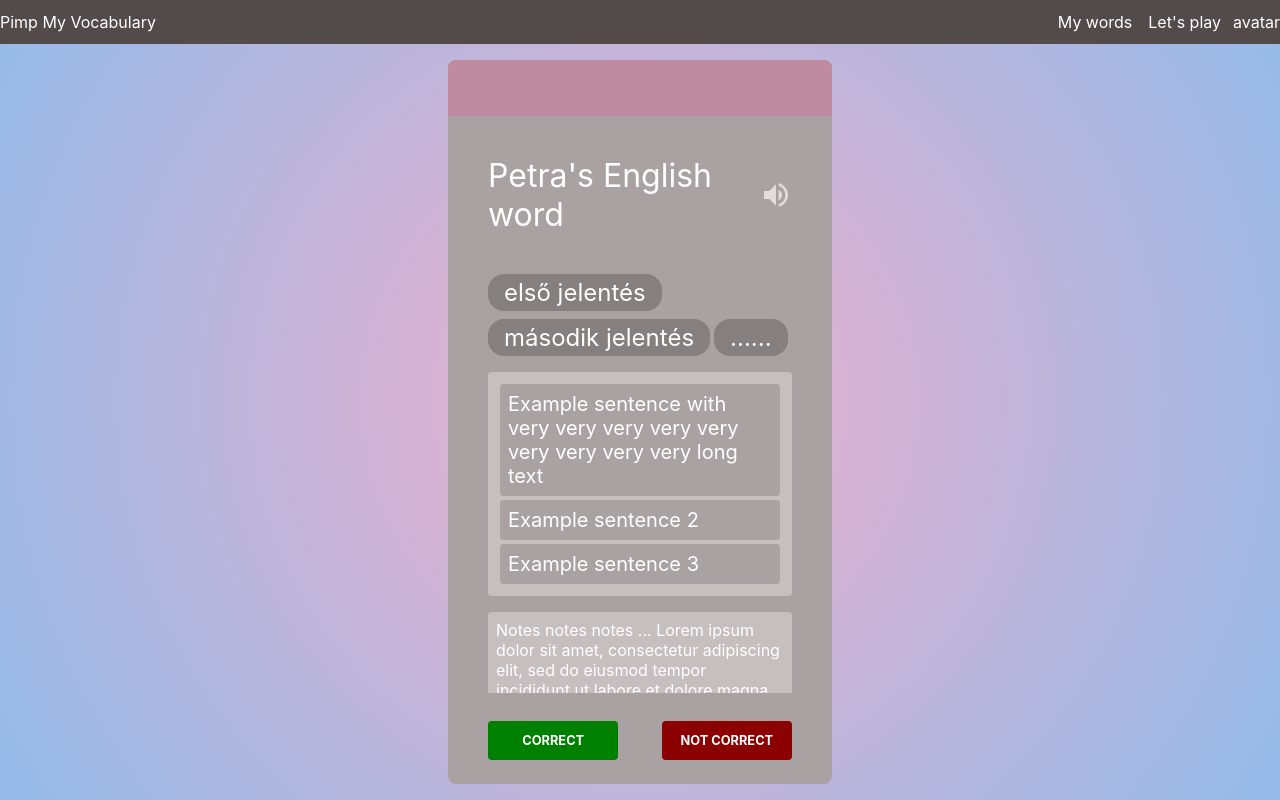
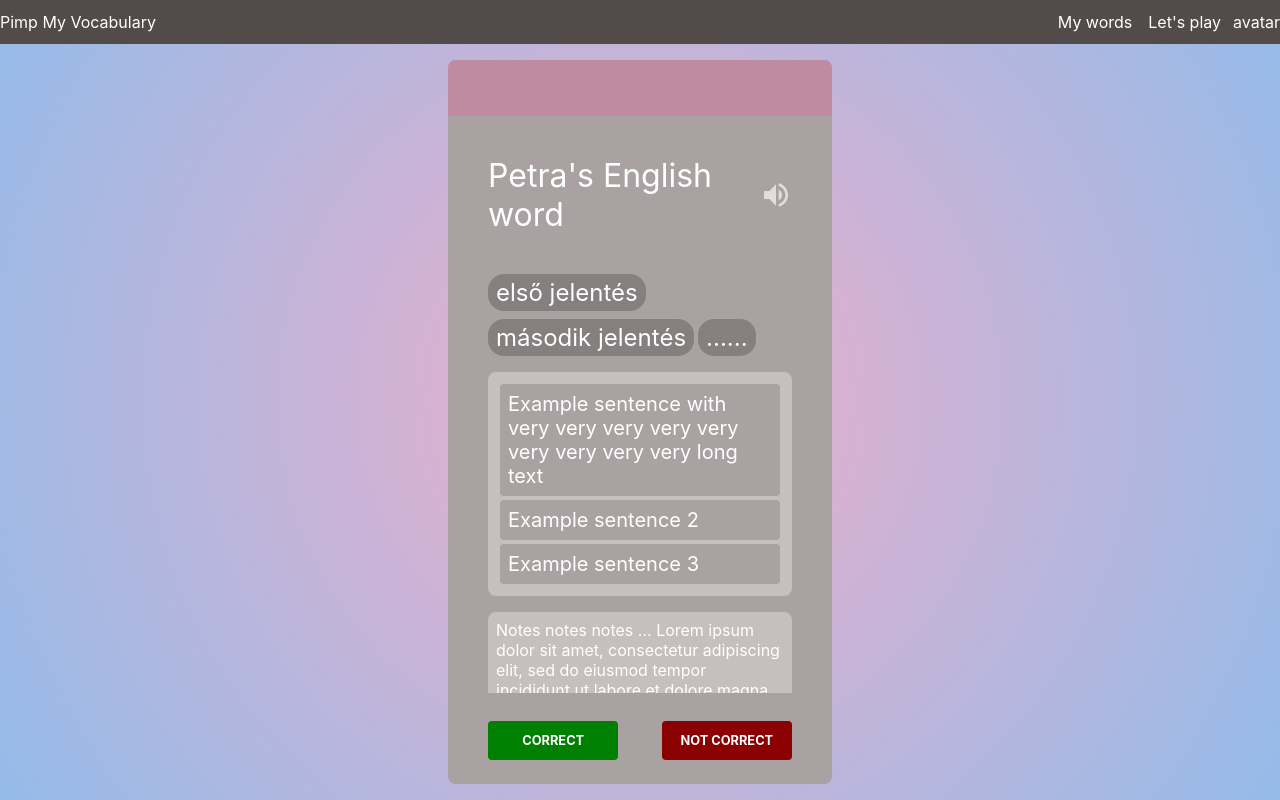
Before and after one commit to Crepkey/pmv_frond_end, a React (Create React App) app: page / in a window 1280 px wide. Built offline with nearby package versions, Linux system fonts and the light colour scheme.

Commit message:
Changed border-radius, width and height from 'rem' to 'px'

```diff
--- a/src/components/PlayingCard.tsx
+++ b/src/components/PlayingCard.tsx
@@ -7,8 +7,8 @@ import { MdVolumeUp } from 'react-icons/md'
 
 const Card = styled.div`
     background-color:   #aaa2a2;
-    border-radius: 0.5rem;
-    margin: 1rem;
+    border-radius: 8px;
+    margin: 16px;
     width: 30%;
     min-width: 20rem;
     min-height: 0;
@@ -24,8 +24,7 @@ const CardHeader = styled.div`
 `
 
 const CardBody = styled.div`
-    padding: 2.5rem;
-    padding-bottom: 1.5rem;
+    padding: 40px 40px 24px 40px;
     display: flex;
     flex-direction: column;
     flex: 1;
@@ -38,14 +37,14 @@ const Title = styled.div`
     display: flex;
     justify-content: space-between;
     font-size: 2rem;
-    margin-bottom: 2.5rem;
+    margin-bottom: 40px;
 `
 
 const Icon = styled.div`
     display: flex;
     align-items: center;
     color: #e4dcdc;
-    padding-left: 1rem;
+    padding-left: 16px;
 `
 
 const ScrollContainer = styled.div`
@@ -53,36 +52,36 @@ const ScrollContainer = styled.div`
     min-height: 0;
     overflow: scroll;
     flex: 1;
-    margin-bottom: 1.5rem;
+    margin-bottom: 24px;
 `
 
 const TagContainer = styled.div`
     display: flex;
     flex-wrap: wrap;
-    margin-bottom: 0.5rem;
+    margin-bottom: 8px;
 `
 
 const Tag = styled.div`
     background-color: #857f7f;
-    margin: 0 0.25rem 0.5rem 0;
-    padding: 0.25rem 1rem;
-    border-radius: 1rem;
+    margin: 0 4px 8px 0;
+    padding: 4px 8px;
+    border-radius: 16px;
     font-size: 1.5rem;
 `
 
 const LighterCard = styled.div`
     background-color:#c7bebe;
-    border-radius: 0.25rem;
-    padding: 0.5rem;
-    margin-bottom: 1rem;
+    border-radius: 8px;
+    padding: 8px;
+    margin-bottom: 16px;
 `
 
 const Sentence = styled.div`
     background-color:#aaa2a2;
-    margin: 0.25rem;
+    margin: 4px;
     font-size: 1.25rem;
-    padding: 0.5rem;
-    border-radius: 0.25rem;
+    padding: 8px;
+    border-radius: 4px;
 `
 
 const ButtonContainer = styled.div`
@@ -92,10 +91,10 @@ const ButtonContainer = styled.div`
 
 const Button = styled.div`
     background-color: ${({ color }: any) => color};
-    border-radius: 0.25rem;
+    border-radius: 4px;
     font-weight: bold;
-    margin-top: 0.25rem;
-    padding: 0.75rem;
+    margin-top: 4px;
+    padding: 12px;
     width: 35%;
     text-align: center;
     font-size: 0.8rem;
```
